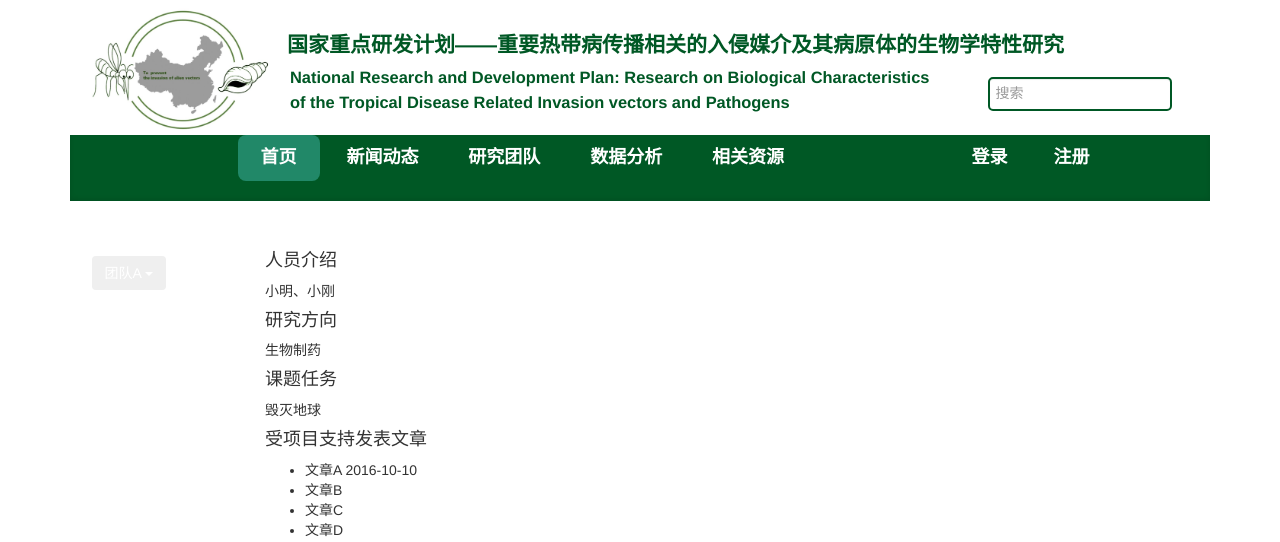
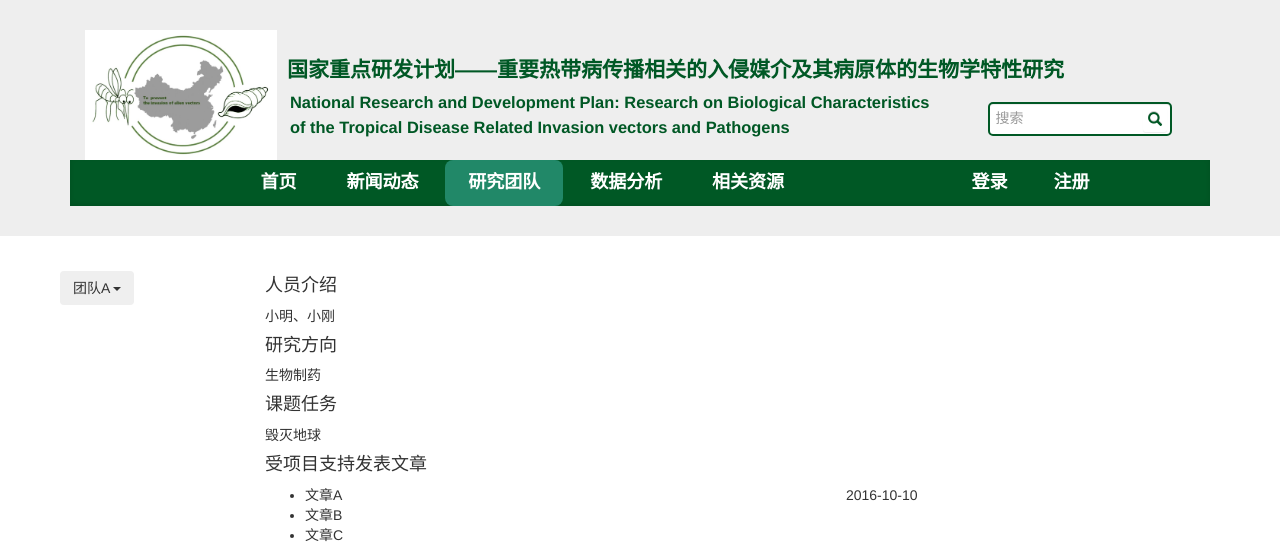
Before and after one commit to YouseYeung/sacms, a Django app: page /sacms/groups/ in a window 1280 px wide. Shown: the top 542 px of the page. Run offline with Django 3.2, Linux system fonts and the light colour scheme; a user stored in the database is signed in; some libraries are stand-ins or nearby versions.

Commit message:
version2 fix the foreground Bug

```diff
--- a/sacms/static/sacms/index.css
+++ b/sacms/static/sacms/index.css
@@ -1,11 +1,10 @@
 /*--------------------------jumbotron STARTS--------------------------*/
 .jumbotron {
-  background-color: #ffffff;
-  padding-top: 5px;
-  padding-bottom: 0px;
-  margin-bottom: 20px;
+    padding: 30px 15px;
+    margin-bottom: 30px;
+    color: inherit;
+    background-color: #eee;
 }
-
 .chn-title {
   color: #005825;
   padding-left: 12px;
--- a/sacms/templates/sacms/groups.html
+++ b/sacms/templates/sacms/groups.html
@@ -7,22 +7,20 @@
     <meta name="viewport" content="width=device-width, initial-scale=1">
 
     <title>团队介绍</title>
-    <link rel='icon' href=“{% static 'sacms/logo.jpg' %} type='image/x-ico' />
-    <link rel="stylesheet" href="{% static 'sacms/style.css' %}">
-
-		<!-- 新 Bootstrap 核心 CSS 文件 -->
-		<link rel="stylesheet" href="{% static 'sacms/bootstrap.min.css' %}">
-		<!-- 可选的Bootstrap主题文件（一般不用引入） -->
-		<link rel="stylesheet" href="{% static 'sacms/bootstrap-theme.min.css' %}">
-
+    <link rel='icon' href=" {% static 'sacms/logo.jpg' %}" type='image/x-ico' />
     <!-- jQuery文件。务必在bootstrap.min.js 之前引入 -->
     <script src="{% static 'sacms/js/jquery-2.2.3.min.js' %}"></script>
+    <!-- 新 Bootstrap 核心 CSS 文件 -->
+    <link rel="stylesheet" href="http://cdn.bootcss.com/bootstrap/3.3.5/css/bootstrap.min.css">
+    <!-- 可选的Bootstrap主题文件（一般不用引入） -->
+    <link rel="stylesheet" href="http://cdn.bootcss.com/bootstrap/3.3.5/css/bootstrap-theme.min.css">
     <!-- 最新的 Bootstrap 核心 JavaScript 文件 -->
+    <script src="http://cdn.bootcss.com/bootstrap/3.3.5/js/bootstrap.min.js"></script>
 
-    <script src="{% static 'sacms/js/bootstrap.min.js' %}"></script>
     <link href="{% static 'sacms/index.css' %}" rel="stylesheet">
 
-    <link rel="stylesheet" href="{% static 'sacms/data_ana_form.css' %}">
+    <LINK href="{% static 'sacms/news_style.css' %}" rel="stylesheet" type="text/css">
+
   </head>
 
   <body>
@@ -85,17 +83,19 @@
           <div class="row">
             <div class="col-md-10 col-md-offset-1">
               <nav class="blog-nav" >
-                <a class="blog-nav-item active" href="{% url 'index'%}">首页</a>
+                <a class="blog-nav-item" href="{% url 'index'%}">首页</a>
                 <a class="blog-nav-item" href="{% url 'newsfeed' %}">新闻动态</a>
-                <a class="blog-nav-item" href="{% url 'groups'%}">研究团队</a>
+                <a class="blog-nav-item active" href="{% url 'groups'%}">研究团队</a>
                 <a class="blog-nav-item" href="{% url 'data' %}">数据分析</a>
                 <a class="blog-nav-item" href="#">相关资源</a>
-                <span><a class="blog-nav-item" href="/signup" style="float:right">注册</a></span>
-                <span><a class="blog-nav-item" href="/login" style="float:right">登录</span>
+                <a class="blog-nav-item" href="/signup" style="float:right">注册</a>
+                <a class="blog-nav-item" href="/login" style="float:right">登录</a>
               </nav>
             </div>
           </div>
         </div>
+      </div>
+
     </div>
 
     </div>
--- a/sacms/templates/sacms/index.html
+++ b/sacms/templates/sacms/index.html
@@ -18,11 +18,12 @@
 		<!-- 最新的 Bootstrap 核心 JavaScript 文件 -->
 		<script src="http://cdn.bootcss.com/bootstrap/3.3.5/js/bootstrap.min.js"></script>
 
-		<link href="{% static 'sacms/index.css' %}" rel="stylesheet">
 
     <link rel="stylesheet" href="{% static 'sacms/bootstrap.min.css' %}">
     <script src="{% static 'sacms/js/jquery-2.2.3.min.js' %}"></script>
     <script src="{% static 'sacms/js/bootstrap.min.js' %}"></script>
+    <link href="{% static 'sacms/index.css' %}" rel="stylesheet">
+
 
   </head>
 
```
Also changed, not shown: sacms/templates/sacms/article.html (+9 -6 lines), sacms/templates/sacms/data.html (+8 -4 lines), sacms/templates/sacms/newsfeed.html (+4 -7 lines). Lines whose indentation alone changed are shown as unchanged.
